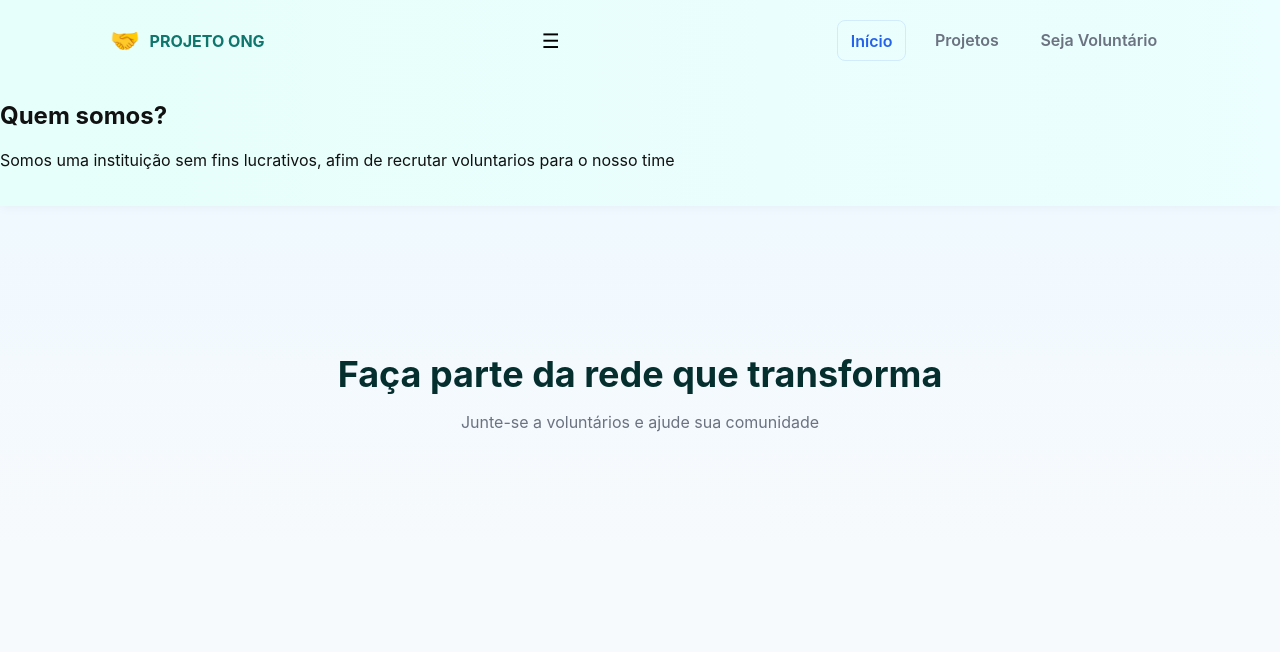
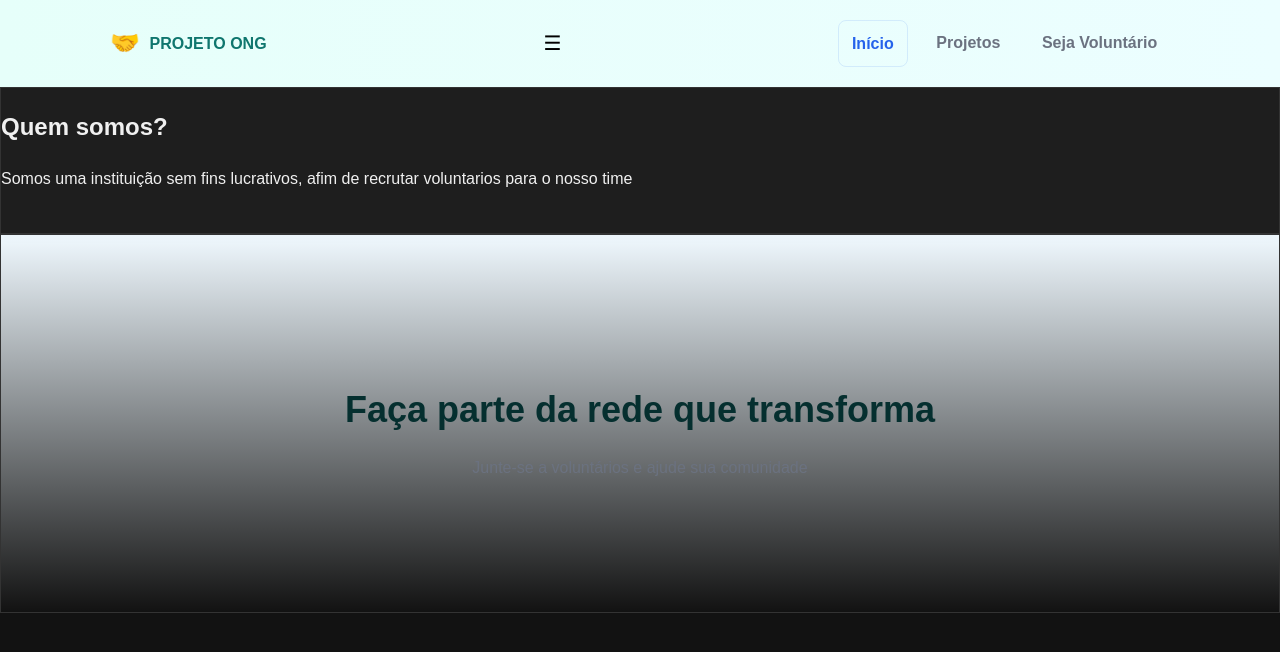
Before and after one commit to ValeskaCardoso01/ProjetoOng01, a plain HTML site: page index.html in a window 1280 px wide. Drawn offline with Linux system fonts and the dark colour scheme.

Commit message:
inserindo modo escuro para pc ou celular

```diff
--- a/style.css
+++ b/style.css
@@ -111,3 +111,76 @@ html,body{height:100%;margin:0;background:var(--bg);color:#111}
     margin-top: 10px;
     font-size: 0.9em;
 }
+@media (prefers-color-scheme: dark) {
+
+    /* 1. Inversão do Design System no :root */
+    :root {
+        /* Cores de Fundo Invertidas */
+        --cor-fundo: #121212; /* Fundo muito escuro */
+        --cor-principal-claro: #1e1e1e; /* Cor para elementos/cards */
+
+        /* Cores de Texto Invertidas */
+        --cor-texto-principal: #f0f0f0; /* Texto claro (alto contraste) */
+        --cor-texto-secundario: #aaaaaa;
+
+        /* Mantém a cor de destaque (primária) para consistência visual */
+        --cor-primaria: #0096ff;
+
+        /* Garante alto contraste para o foco de teclado */
+        --cor-foco-acessivel: #88eeff;
+    }
+
+    /* 2. Aplicação das novas variáveis em elementos chave */
+    body {
+        background-color: var(--cor-fundo);
+        color: var(--cor-texto-principal);
+    }
+
+    .card, section {
+        background-color: var(--cor-principal-claro);
+        border: 1px solid #333;
+    }
+
+    /* Garante que o header e o footer tenham o fundo escuro */
+    .header, footer {
+        background-color: var(--cor-principal-claro);
+        border-top: 1px solid #333;
+    }
+
+    /* Garante que o texto dentro de cards/links use a cor clara */
+    a, .btn {
+        color: var(--cor-texto-principal);
+    }
+}
+body {
+    /* O BACKGROUND-COLOR deve ser a sua variável de fundo claro */
+    background-color: var(--cor-fundo);
+    /* O COLOR deve ser a sua variável de texto escuro */
+    color: var(--cor-texto-principal);
+    font-family: var(--fonte-principal, sans-serif);
+    line-height: 1.6;
+}
+.header, footer, .card, section {
+    /* Use a variável para fundo de elemento (geralmente branco ou claro) */
+    background-color: var(--cor-principal-claro);
+    /* Garanta que o texto herde a cor correta */
+    color: var(--cor-texto-principal);
+}
+@media (prefers-color-scheme: dark) {
+    /* As variáveis aqui DENTRO devem ser as CORES ESCURAS */
+    :root {
+        --cor-fundo: #121212; /* escuro */
+        --cor-texto-principal: #f0f0f0; /* claro */
+        /* ... etc. */
+    }
+
+    /* ESSES SELETORES SÃO CHAVE PARA FORÇAR A MUDANÇA */
+    body {
+        background-color: var(--cor-fundo); /* Muda para #121212 */
+        color: var(--cor-texto-principal); /* Muda para #f0f0f0 */
+    }
+
+    .header, footer, .card, section {
+        background-color: var(--cor-principal-claro);
+    }
+}
```
